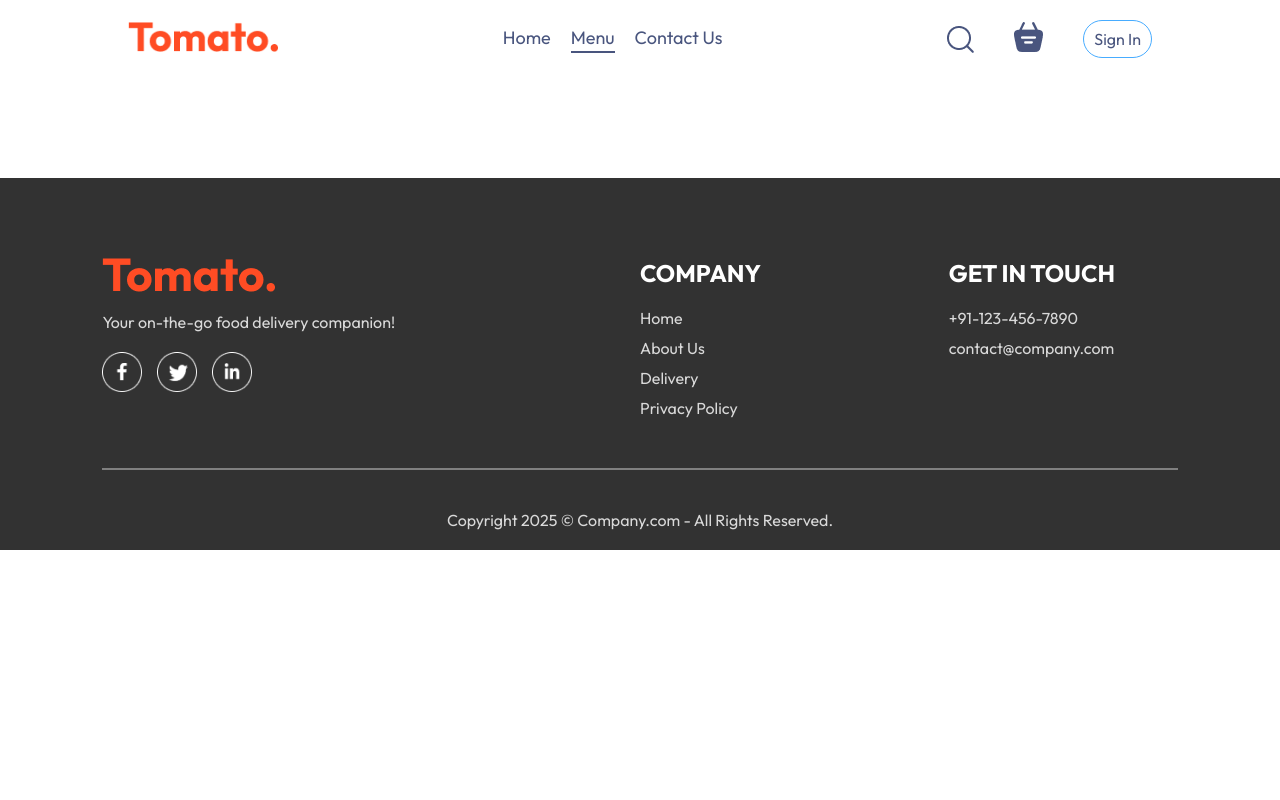
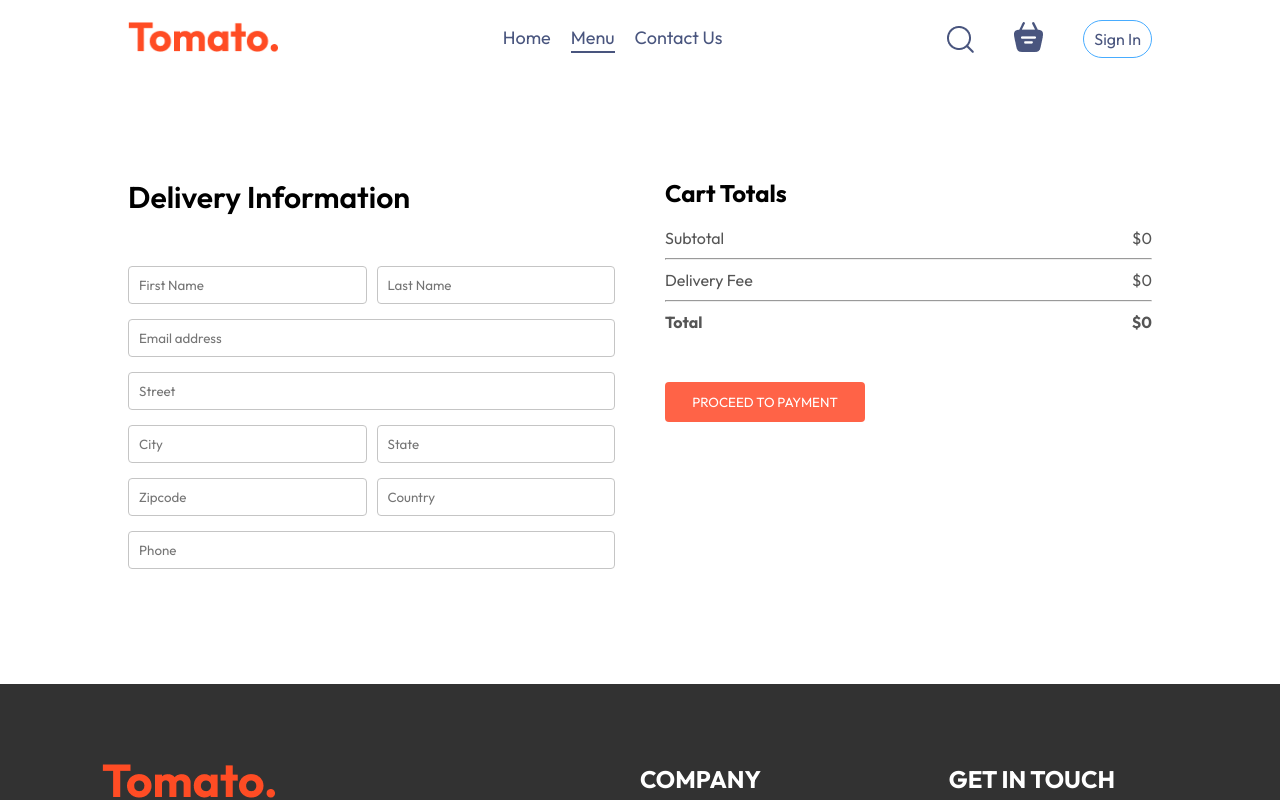
Before and after one commit to Deeks779/Food_Delivery_Website, a React (Vite) app in the folder frontend/: page /order in a window 1280 px wide. Shown: the top 800 px of the page. Built offline with nearby package versions, Linux system fonts and the light colour scheme.

Commit message:
project modified

```diff
--- a/frontend/src/pages/Cart/Cart.jsx
+++ b/frontend/src/pages/Cart/Cart.jsx
@@ -54,12 +54,12 @@
             <hr />
             <div className="cart-total-details">
               <p>Delivery Fee</p>
-              <p>${2}</p>
+              <p>${getTotalCartAmount()===0?0:2}</p>
             </div>
             <hr />
             <div className="cart-total-details">
               <b>Total</b>
-              <b>${getTotalCartAmount()+2}</b>
+              <b>${getTotalCartAmount()===0?0:getTotalCartAmount()+2}</b>
             </div>
           </div>
           <button onClick={()=>navigate('/order')}>PROCEED TO CHECKOUT</button>
--- a/frontend/src/pages/PlaceOrder/PlaceOrder.css
+++ b/frontend/src/pages/PlaceOrder/PlaceOrder.css
@@ -0,0 +1,35 @@
+.place-order {
+    display: flex;
+    align-items: start;
+    justify-content: space-between;
+    gap: 50px;
+    margin-top: 100px;
+}
+.place-order-left{
+    width: 100%;
+    max-width: max(30%, 500px);
+}
+.place-order-left .title{
+    font-size: 30px;
+    font-weight: 600;
+    margin-bottom: 50px;
+}
+.place-order-left input {
+    margin-bottom: 15px;
+    width: 100%;
+    padding: 10px;
+    border: 1px solid #c5c5c5;
+    border-radius: 4px;
+    outline-color: tomato;
+}
+.place-order-left .multi-fields{
+    display: flex;
+    gap: 10px;
+}
+.place-order-right{
+    width: 100%;
+    max-width: max(40%, 500px);
+}
+.place-order .cart-total button{
+    margin-top: 30px;
+}
--- a/frontend/src/pages/PlaceOrder/PlaceOrder.jsx
+++ b/frontend/src/pages/PlaceOrder/PlaceOrder.jsx
@@ -1,15 +1,53 @@
-import React from 'react'
+import React, { useContext } from 'react'
 import './PlaceOrder.css'
+import { StoreContext } from '../../context/StoreContext'
 
 const PlaceOrder = () => {
+
+  const {getTotalCartAmount} = useContext(StoreContext)
+
   return (
 
     <form className= 'place-order'>
       <div className= "place-order-left">
-
+        <p className="title">Delivery Information</p>
+        <div className="multi-fields">
+          <input type="text"  placeholder="First Name" />
+          <input type="text"  placeholder="Last Name" />
+        </div>
+        <input type="text" placeholder="Email address" />
+        <input type="text" placeholder="Street" />
+        <div className="multi-fields">
+          <input type="text"  placeholder="City" />
+          <input type="text"  placeholder="State" />
+        </div>
+        <div className="multi-fields">
+          <input type="text"  placeholder="Zipcode" />
+          <input type="text"  placeholder="Country" />
+        </div>
+        <input type="text" placeholder="Phone" />
       </div>
       <div className='place-order-right'>
-
+      <div className="cart-total">
+          <h2>Cart Totals</h2>
+          <div>
+          <div className="cart-total-details">
+              <p>Subtotal</p>
+              <p>${getTotalCartAmount()}</p>
+            </div>
+            <hr />
+            <div className="cart-total-details">
+              <p>Delivery Fee</p>
+              <p>${getTotalCartAmount()===0?0:2}</p>
+            </div>
+            <hr />
+            <div className="cart-total-details">
+              <b>Total</b>
+              <b>${getTotalCartAmount()===0?0:getTotalCartAmount()+2}</b>
+            </div>
+          </div>
+          <button>PROCEED TO PAYMENT</button>
+        </div>
       </div>
 
     </form>
```
